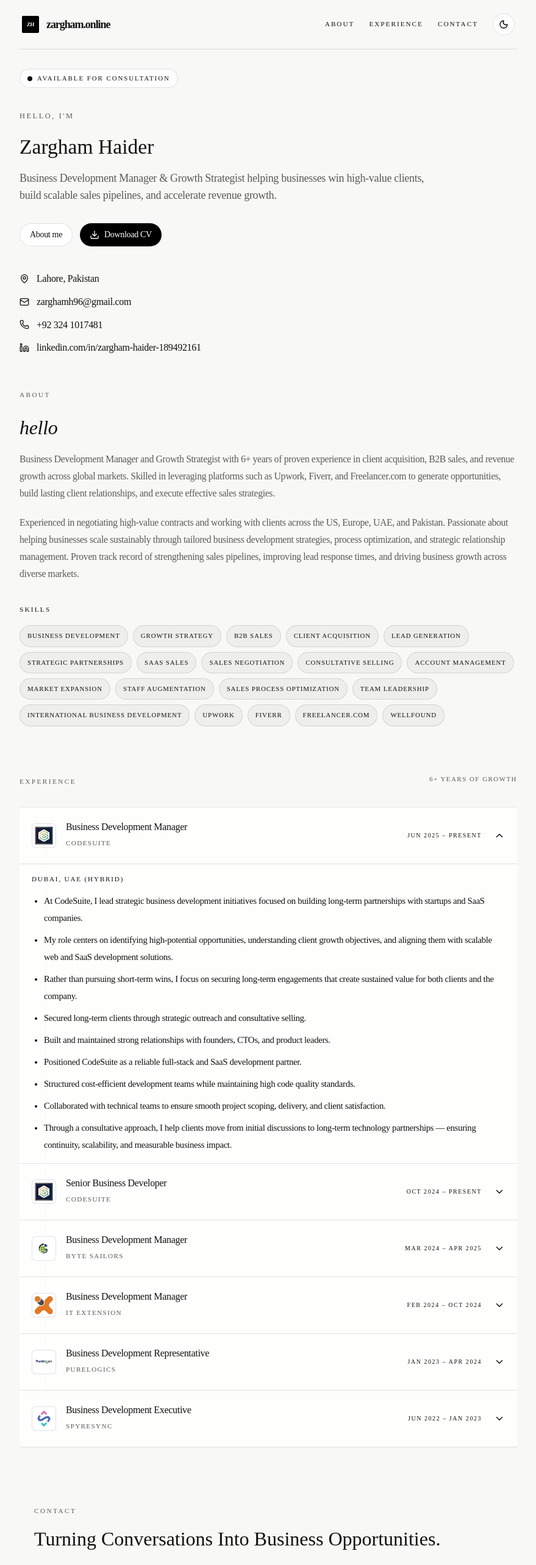
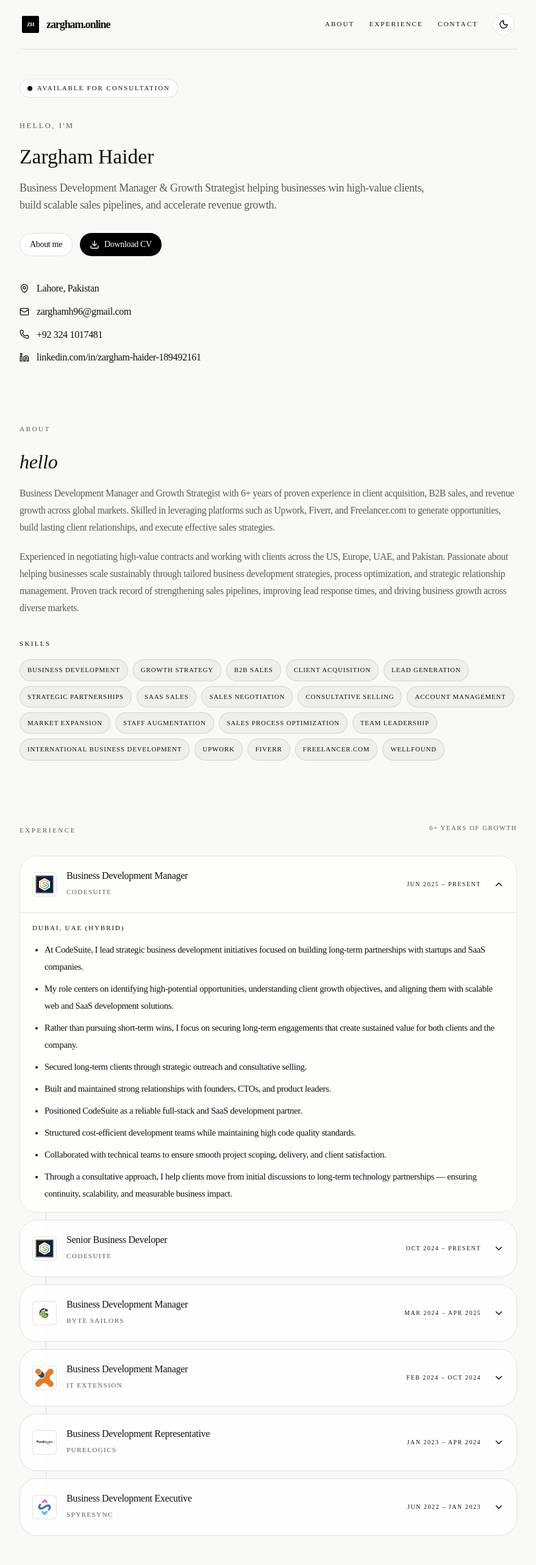
Before and after one commit to zarghambd/MyPortfolio, a Next.js app: page / in a window 1280 px wide. Shown: the top 2566 px of the page at 61% size, without its empty margins (200-1079 px from the left). Built offline with nearby package versions, Linux system fonts and the light colour scheme.

Commit message:
Update metadata descriptions and enhance layout styles for improved presentation

```diff
--- a/src/app/layout.tsx
+++ b/src/app/layout.tsx
@@ -10,7 +10,7 @@ export const metadata: Metadata = {
         template: "%s | Zargham Haider",
     },
     description:
-        "Zargham Haider is a Senior Business Development Manager and Growth Strategist with 6+ years of experience in B2B sales, client acquisition, strategic partnerships, and revenue growth across global markets.",
+        "Zargham Haider is a Senior Business Development Manager and Growth Strategist specializing in B2B sales, client acquisition, partnerships, and revenue growth.",
     keywords: [
         "Zargham Haider",
         "Business Development Manager",
@@ -18,6 +18,12 @@ export const metadata: Metadata = {
         "Client Acquisition",
         "Revenue Growth",
         "Growth Strategist",
+        "Strategic Partnerships",
+        "SaaS Sales",
+        "Consultative Selling",
+        "Market Expansion",
+        "Sales Process Optimization",
+        "Lahore Business Development Manager",
         "Portfolio",
         "Business Development",
     ],
@@ -39,7 +45,7 @@ export const metadata: Metadata = {
     openGraph: {
         title: "Zargham Haider | Business Development Manager & Growth Strategist",
         description:
-            "Senior Business Development Manager and Growth Strategist driving client acquisition, B2B sales, strategic partnerships, and revenue growth across global markets.",
+            "Senior Business Development Manager and Growth Strategist specializing in B2B sales, client acquisition, partnerships, and revenue growth.",
         url: siteUrl,
         siteName: "Zargham Haider Portfolio",
         locale: "en_US",
@@ -57,7 +63,7 @@ export const metadata: Metadata = {
         card: "summary_large_image",
         title: "Zargham Haider | Business Development Manager & Growth Strategist",
         description:
-            "Senior Business Development Manager and Growth Strategist driving client acquisition, B2B sales, strategic partnerships, and revenue growth across global markets.",
+            "Senior Business Development Manager and Growth Strategist specializing in B2B sales, client acquisition, partnerships, and revenue growth.",
         images: ["/profile.webp"],
         creator: "@zarghamhaider",
     },
--- a/src/app/page.tsx
+++ b/src/app/page.tsx
@@ -16,6 +16,15 @@ export default function Home() {
         description:
             "Senior Business Development Manager and Growth Strategist specializing in B2B sales, client acquisition, strategic partnerships, and revenue growth.",
         email: "mailto:zarghamh96@gmail.com",
+        telephone: "+923241017481",
+        knowsAbout: [
+            "Business Development",
+            "B2B Sales",
+            "Client Acquisition",
+            "Strategic Partnerships",
+            "SaaS Sales",
+            "Revenue Growth",
+        ],
         address: {
             "@type": "PostalAddress",
             addressLocality: "Lahore",
--- a/src/components/About.tsx
+++ b/src/components/About.tsx
@@ -26,7 +26,7 @@ const skills = [
 
 export default function About() {
     return (
-        <section id="about" className="py-3 md:py-6">
+        <section id="about" className="py-8 md:py-12">
             <motion.div
                 initial={{ opacity: 0, y: 18 }}
                 whileInView={{ opacity: 1, y: 0 }}
--- a/src/components/Experience.tsx
+++ b/src/components/Experience.tsx
@@ -97,12 +97,12 @@ export default function Experience() {
                     <p className="text-right text-[0.68rem] uppercase tracking-[0.14em] text-muted">6+ years of growth</p>
                 </div>
 
-                <div className="relative space-y-0 before:absolute before:bottom-6 before:left-[2.7rem] before:top-6 before:w-px before:bg-[var(--border)]">
+                <div className="relative space-y-3 before:absolute before:bottom-6 before:left-[2.7rem] before:top-6 before:w-px before:bg-[var(--border)]">
                     {experiences.map((item, index) => {
                         const isOpen = openIndex === index;
 
                         return (
-                            <div key={`${item.company}-${item.period}`} className={`relative overflow-hidden border-b bg-[var(--card)] transition-colors first:border-t ${isOpen ? "border-foreground/40" : "border-[var(--border)]"}`}>
+                            <div key={`${item.company}-${item.period}`} className={`relative overflow-hidden rounded-[28px] border bg-[var(--card)] transition-colors ${isOpen ? "border-foreground/40" : "border-[var(--border)]"}`}>
                                 <button
                                     type="button"
                                     onClick={() => setOpenIndex(isOpen ? -1 : index)}
--- a/src/components/Hero.tsx
+++ b/src/components/Hero.tsx
@@ -11,7 +11,7 @@ const links = [
 
 export default function Hero() {
     return (
-        <section id="hero" className="py-6 pb-2 md:py-8">
+        <section id="hero" className="py-8 md:py-12">
             <motion.div
                 initial={{ opacity: 0, y: 18 }}
                 animate={{ opacity: 1, y: 0 }}
```
